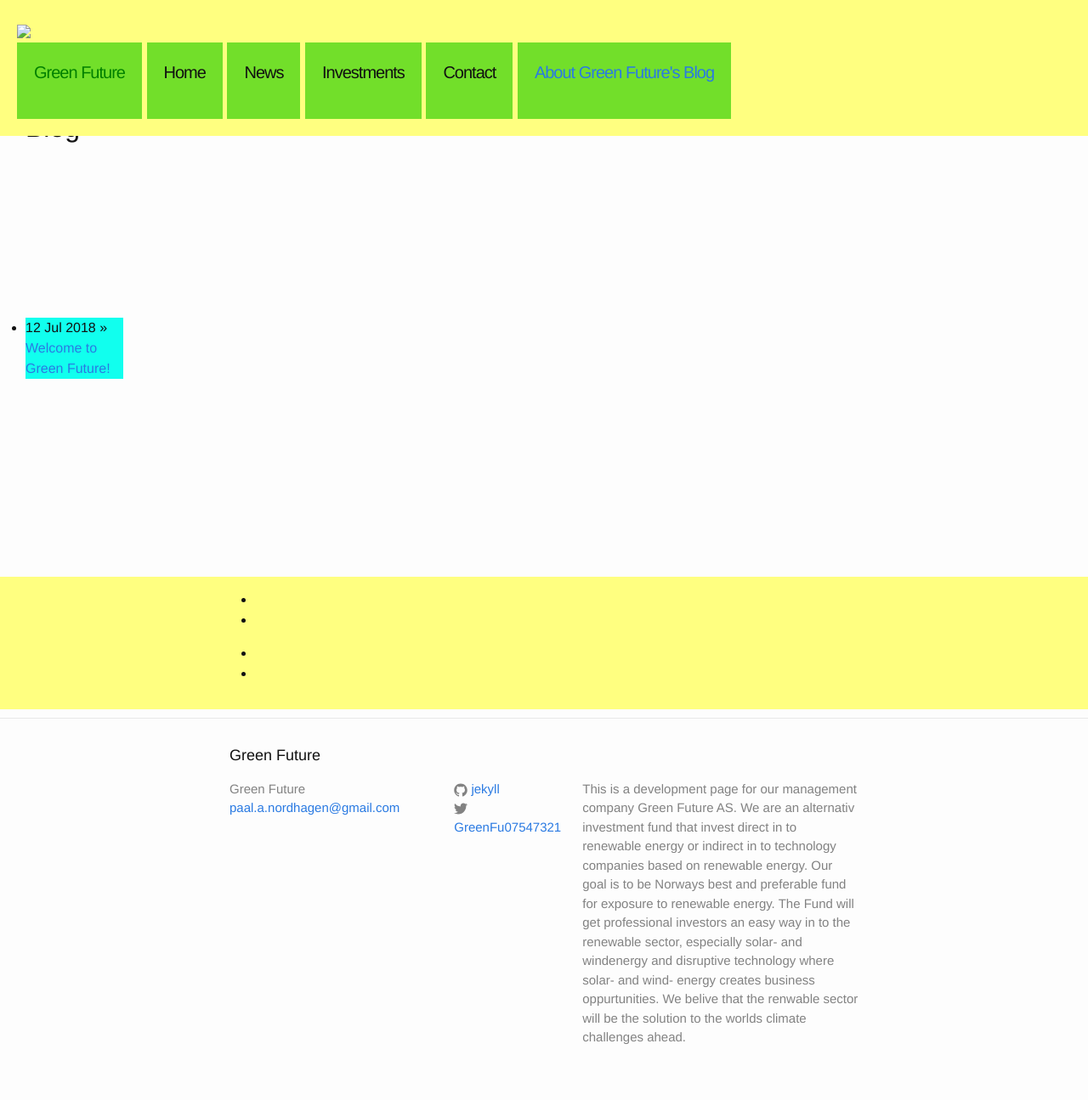
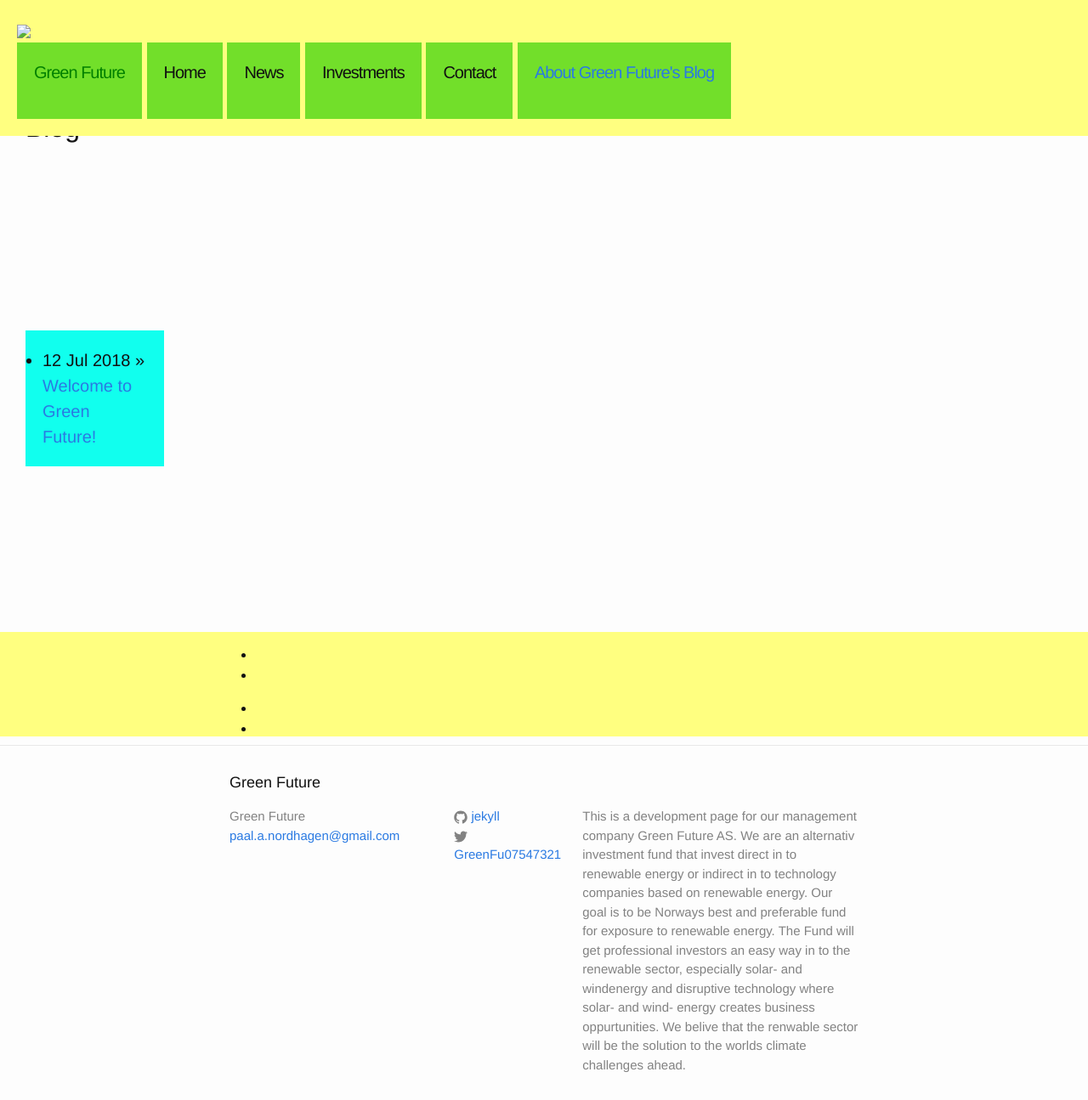
Before and after one commit to Paal-August/Paal-August.github.io, a Jekyll site: the page built from Blog/index.html, in a window 1280 px wide and 1295 px high. Shown: the whole window at 85% size. Built offline with Jekyll 4.4.1, drawn with Linux system fonts in a browser that asks for light colours.

Commit message:
Update _layout.scss

```diff
--- a/_sass/_layout.scss
+++ b/_sass/_layout.scss
@@ -268,6 +268,11 @@
 
 .post{
    margin:200px 0 0 0;
+   font-size: 20px;
+   grid-gap: 1px;
+   width:100%;
+   float:left;
+   padding:20px;
    grid-area: 9 / 1 / 14/8;
 }
 
@@ -367,5 +372,10 @@
  */
 .posts{
      margin:200px 0 0 0;
+     font-size: 20px;
+     grid-gap: 1px;
+     width:100%;
+     float:left;
+     padding:20px;
      background-color: #11ffeeff;
 }
```
